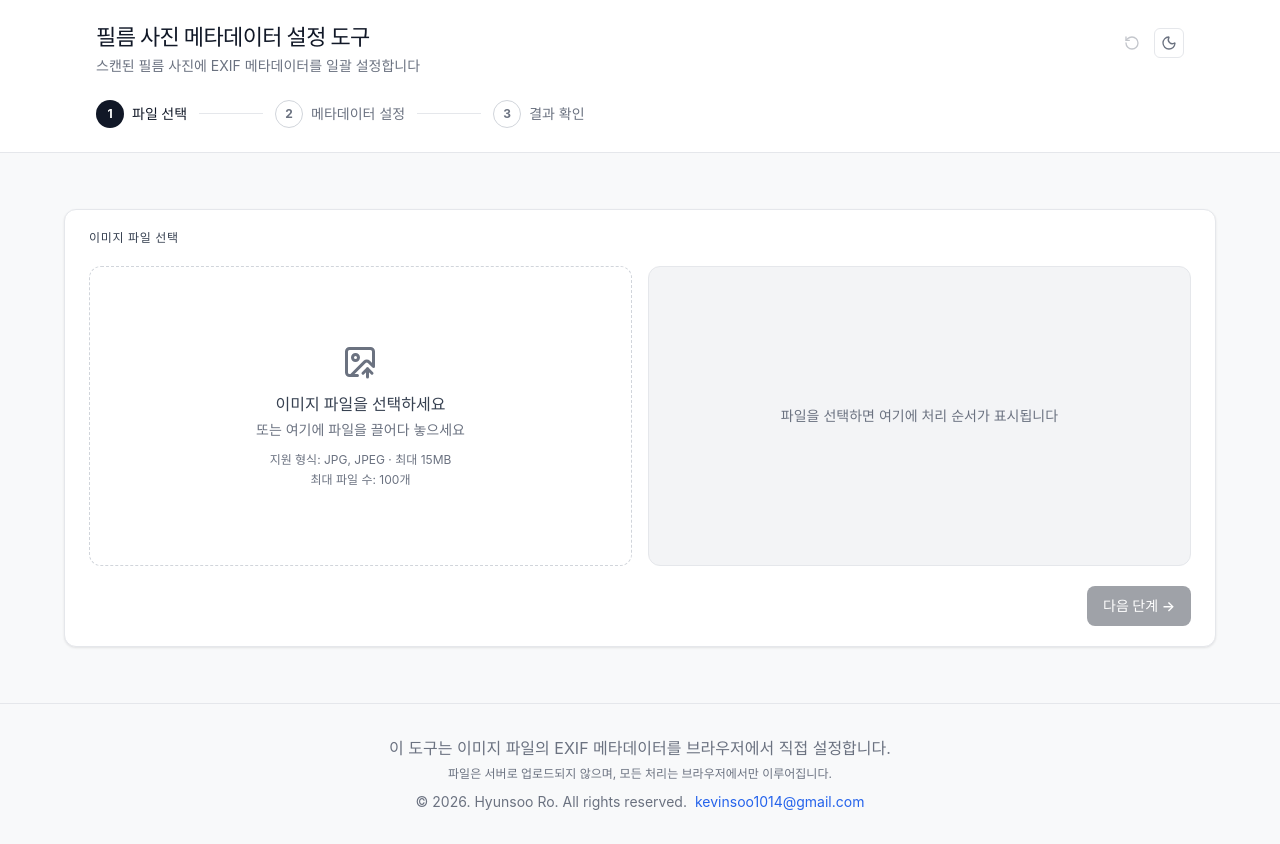
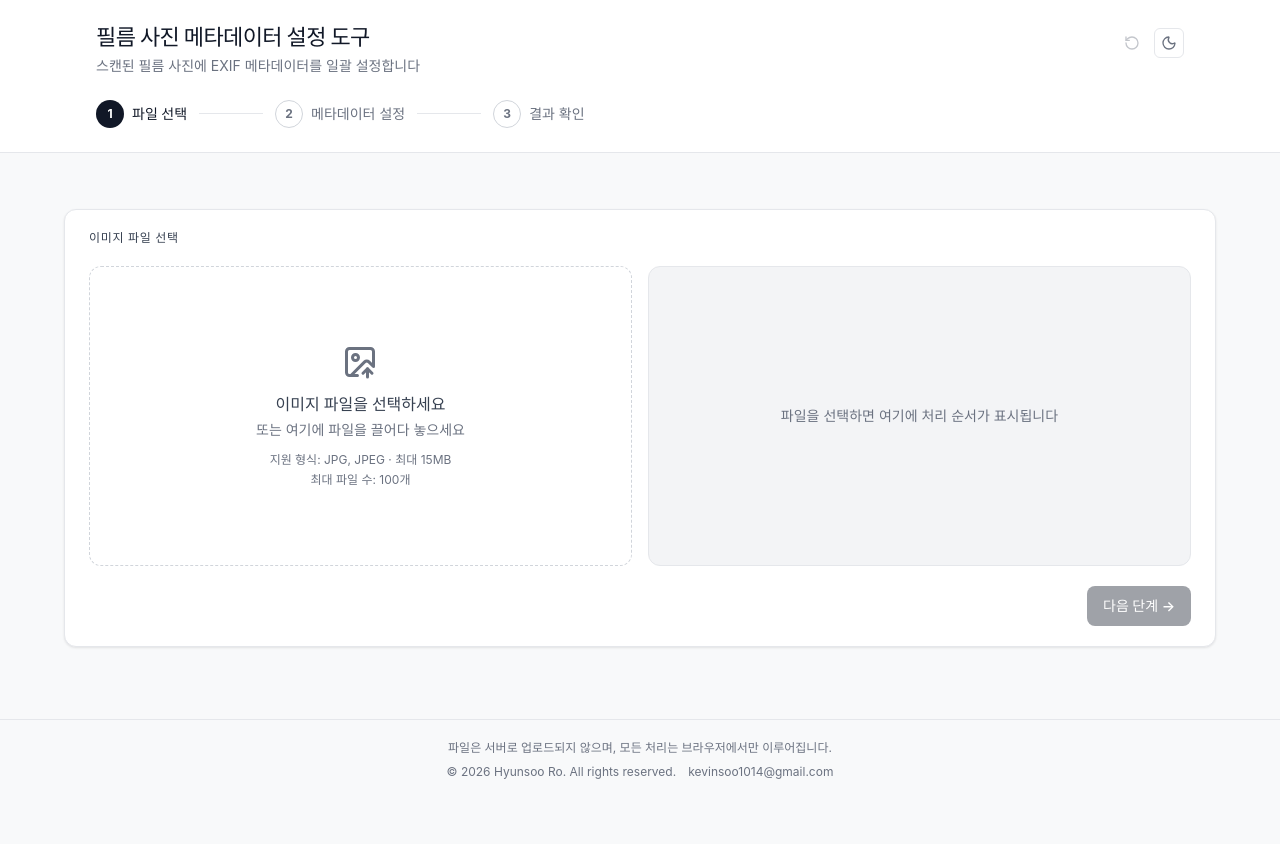
Before and after one commit to toosign00/film-metadata-app, a Next.js app: page / in a window 1280 px wide. After the commit the page ends 800 px from the top, so only its background shows below. Built offline with nearby package versions, Linux system fonts and the light colour scheme.

Commit message:
💄 style: Footer 간격 및 타이포그래피 정리
- border-t border-border px-6 py-5 md:px-8 으로 정리
- 상단 EXIF 설명 문구 제거, 브라우저 처리 안내만 남김
- 저작권/이메일 text-xs 통일, 이메일 링크 hover:underline 추가

```diff
--- a/src/components/layout/Footer/index.tsx
+++ b/src/components/layout/Footer/index.tsx
@@ -3,24 +3,15 @@ import type { FooterProps } from '@/types/footer.types';
 export const Footer = ({ className }: FooterProps) => {
   const year = new Date().getFullYear();
   return (
-    <footer
-      className={`border-border border-t p-6 text-foreground-muted text-sm md:p-8 ${className || ''}`}
-    >
-      <div className='mx-auto max-w-6xl text-center'>
-        <p className='text-xs sm:text-base'>
-          이 도구는 이미지 파일의 EXIF 메타데이터를 브라우저에서 직접 설정합니다.
-          <br />
-          <span className='text-foreground-muted text-xs'>
-            파일은 서버로 업로드되지 않으며, 모든 처리는 브라우저에서만 이루어집니다.
-          </span>
-          <br />
+    <footer className={`border-t border-border px-6 py-5 md:px-8 ${className || ''}`}>
+      <div className='mx-auto max-w-6xl'>
+        <p className='text-center text-xs text-foreground-muted'>
+          파일은 서버로 업로드되지 않으며, 모든 처리는 브라우저에서만 이루어집니다.
         </p>
-        <p className='mt-2 flex flex-row items-center justify-center gap-2'>
-          <span className='text-foreground-muted text-xs sm:text-sm'>
-            &copy; {year}. Hyunsoo Ro. All rights reserved.
-          </span>
+        <p className='mt-2 flex flex-row items-center justify-center gap-3 text-xs text-foreground-muted'>
+          <span>&copy; {year} Hyunsoo Ro. All rights reserved.</span>
           <a
-            className='text-xs sm:text-sm text-primary hover:text-primary-hover'
+            className='text-foreground-muted underline-offset-4 transition-colors hover:text-foreground hover:underline'
             href='mailto:kevinsoo1014@gmail.com?subject=문의드립니다.'
           >
             kevinsoo1014@gmail.com
```
